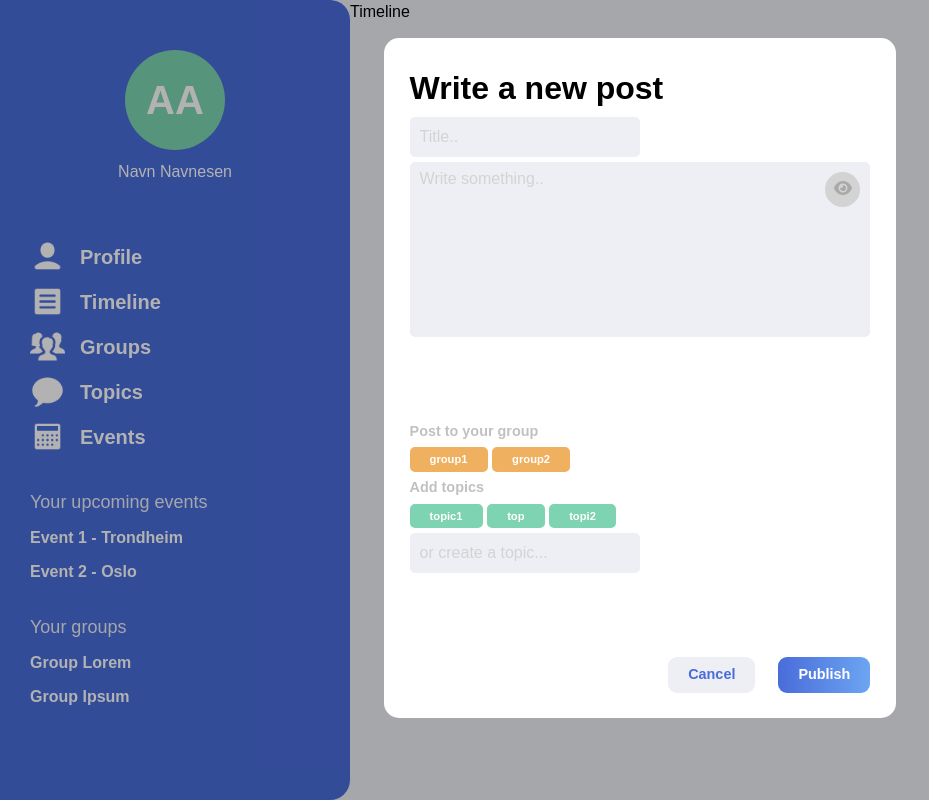
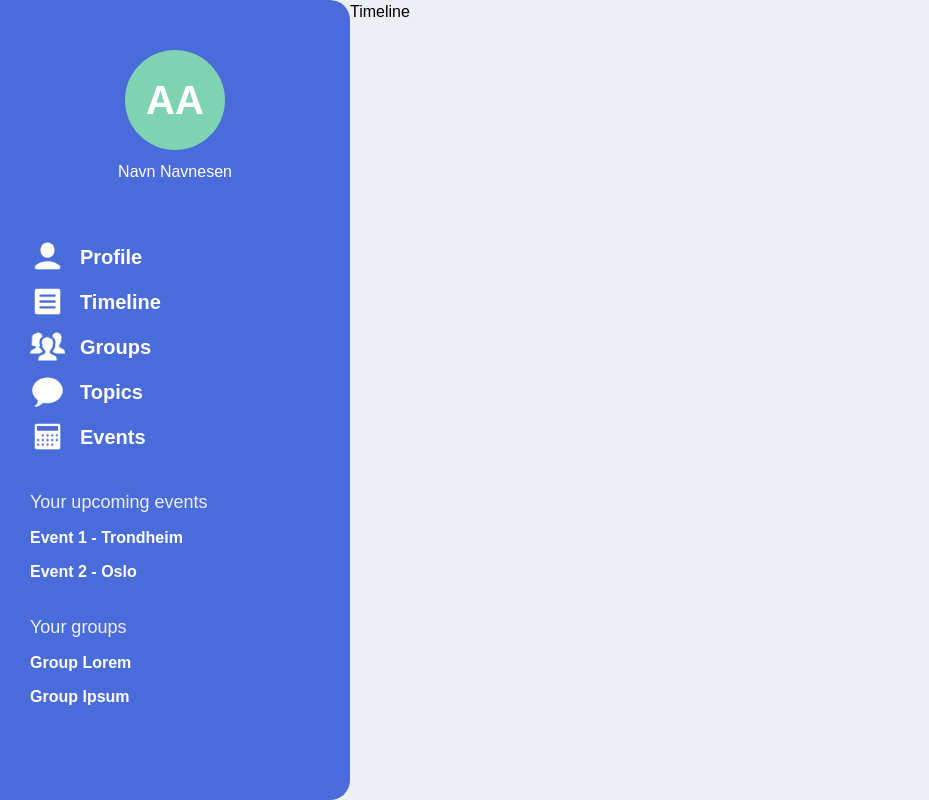
Before and after one commit to noroff-alumni-assignment-group/alumni-network, a React (Create React App) app in the folder noroff-alumni-frontend/: page / in a window 1280 px wide. Shown: the whole page, without its empty margins (0-929 px from the left). Built offline with nearby package versions, Linux system fonts and the light colour scheme.

Commit message:
added success, error and info alert components

```diff
--- a/noroff-alumni-frontend/src/pages/timeline/Timeline.tsx
+++ b/noroff-alumni-frontend/src/pages/timeline/Timeline.tsx
@@ -1,13 +1,8 @@
 import React from 'react'
-import Popup from "../../components/popup/Popup";
-import PostForm from "../../components/post-form/PostForm";
 
 function Timeline() {
   return (
-    <div>
-      Timeline
-        <Popup child={<PostForm editing={false}/>}></Popup>
-    </div>
+    <div>Timeline</div>
   )
 }
 
```
